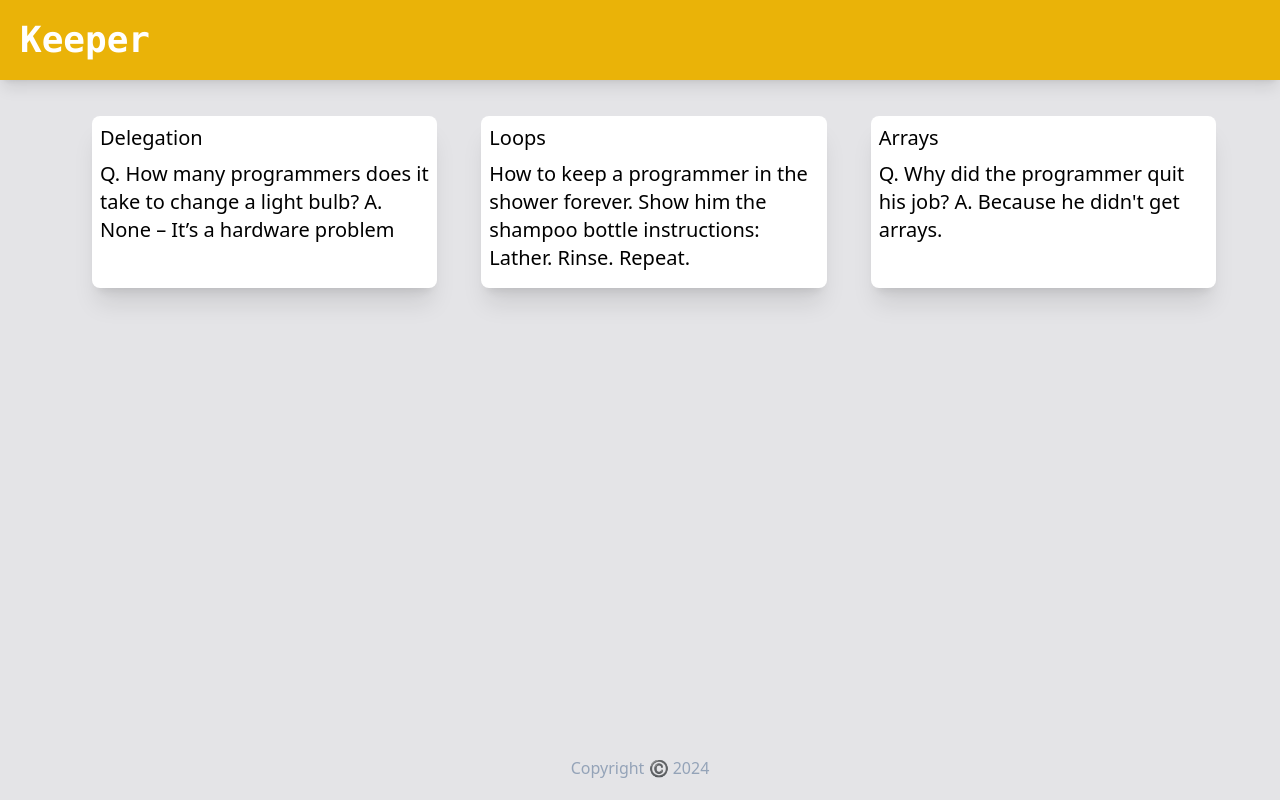
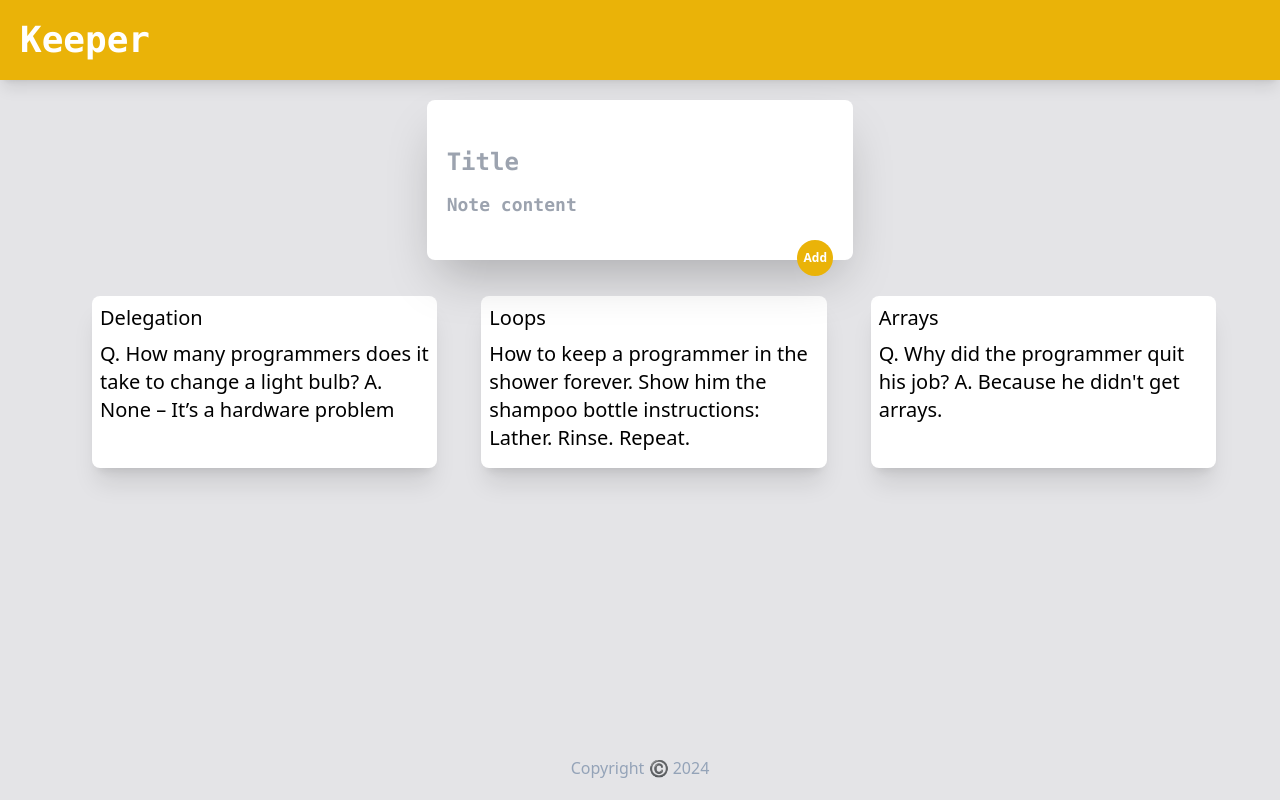
Before and after one commit to ahmedMG21/keeper-app, a React (Vite) app: page / in a window 1280 px wide. Built offline with nearby package versions, Linux system fonts and the light colour scheme; the HTML template or start-up script is replaced by a standard one; a web font is replaced by a local one.

Commit message:
Add new note card

```diff
--- a/src/App.jsx
+++ b/src/App.jsx
@@ -2,8 +2,9 @@ import React from "react";
 
 // Components
 import Header from "./components/Header";
+import AddNote from "./components/AddNote";
+import Note from "./components/Note";
 import Footer from "./components/Footer";
-import Note from "./components/Note";
 
 import notes from "./notes";
 
@@ -13,7 +14,11 @@ import notes from "./notes";
 export default function App() {
   return (
     <div className="min-h-screen bg-zinc-200 flex flex-col">
+      {/* Header */}
       <Header />
+
+      {/* Add note */}
+      <AddNote />
 
       {/* <Note /> */}
       <main className="flex-1 mx-16 mt-5 mb-8">
@@ -24,6 +29,7 @@ export default function App() {
         </div>
       </main>
 
+      {/* Footer */}
       <Footer />
     </div>
   );
--- /dev/null
+++ b/src/components/AddNote.jsx
@@ -0,0 +1,70 @@
+import React, { useState } from "react";
+
+export default function AddNote() {
+  //   const [noteTitle, setNoteTitle] = useState("");
+  //   const [noteContent, setNoteContent] = useState("");
+
+  const [noteItem, setNoteItem] = useState({
+    title: "",
+    content: "",
+  });
+
+  //   const noteArr = [];
+
+  function handleClick() {
+    // * On click add item to the notes.js file.
+
+    console.log("form clicked");
+  }
+
+  function handleChange(event) {
+    // const noteValue = event.target.value;
+    const { name, value } = event.target;
+    setNoteItem((prevValue) => {
+      if (name === "title") {
+        return {
+          title: value,
+          content: prevValue.content,
+        };
+      } else if (name === "content") {
+        return {
+          title: prevValue.title,
+          content: value,
+        };
+      }
+    });
+
+    console.log(noteItem);
+  }
+
+  return (
+    <div className="flex  justify-center items-center  ">
+      <div className="flex flex-col gap-4  h-40 w-1/3 justify-center items-start pl-5 bg-white shadow-2xl rounded-lg mt-5 relative">
+        <form onClick={handleClick}>
+          <input
+            placeholder="Title"
+            type="text"
+            name="title"
+            value={noteItem.title}
+            onChange={handleChange}
+            className="w-2/3 h-12 outline-none font-mono text-2xl font-semibold"
+          />
+          <input
+            placeholder="Note content"
+            type="text"
+            name="content"
+            value={noteItem.content}
+            onChange={handleChange}
+            className="w-2/3 h-9 outline-none font-mono text-lg font-semibold"
+          />
+          <button
+            type="submit"
+            className="h-9 w-9 bg-yellow-500 rounded-full text-white text-xs font-semibold absolute -bottom-4 right-5"
+          >
+            Add
+          </button>
+        </form>
+      </div>
+    </div>
+  );
+}
```
